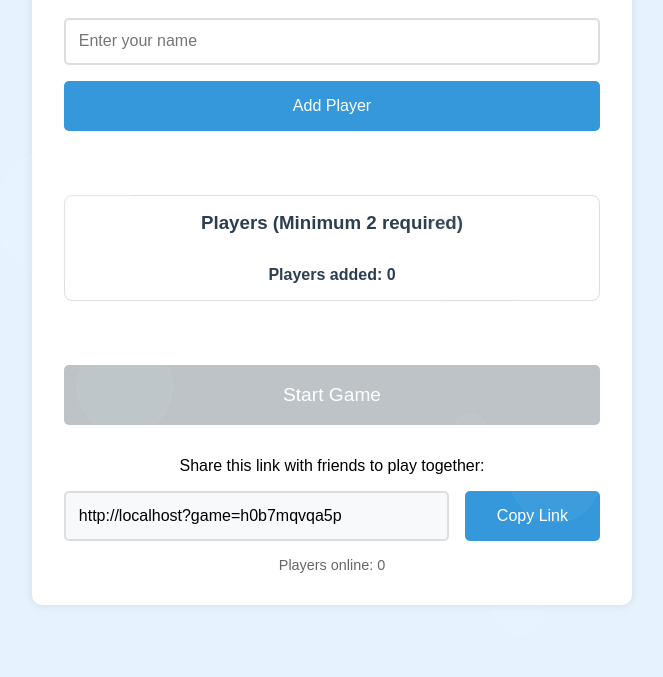
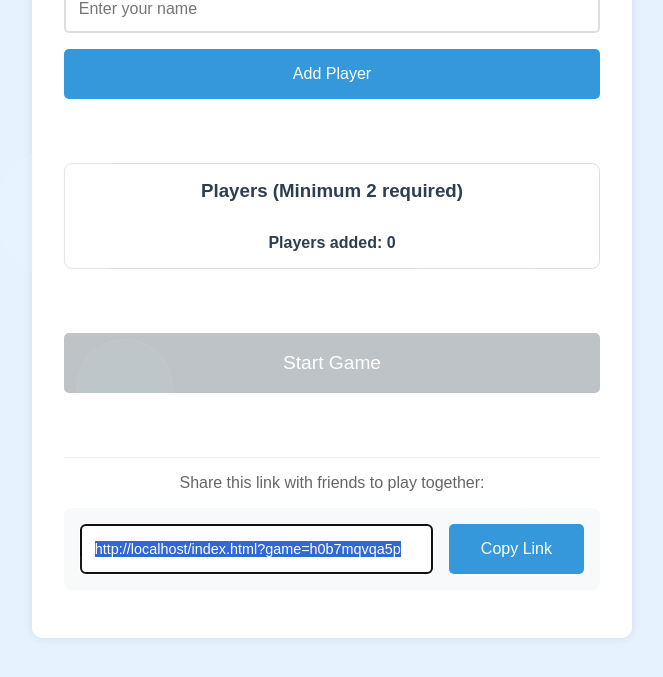
Before and after one commit to eggplus84/wordmasteer, a plain HTML site: page index.html in a window 1280 px wide. Both pictures are taken after a click on the button "Copy Link". Shown: the part 143-820 px from the top of the page, without its empty margins (308-971 px from the left). Drawn offline with Linux system fonts and the light colour scheme.

Commit message:
Add files via upload

```diff
--- a/index.html
+++ b/index.html
@@ -30,7 +30,6 @@
                     <input type="text" id="gameLink" readonly>
                     <button id="copyLink" class="btn">Copy Link</button>
                 </div>
-                <p class="players-online">Players online: <span id="playerCount">0</span></p>
             </div>
         </div>
     </div>
--- a/script.js
+++ b/script.js
@@ -12,7 +12,7 @@ document.addEventListener('DOMContentLoaded', function() {
 
     // Generate a unique game ID
     const gameId = generateGameId();
-    const gameLink = `${window.location.origin}?game=${gameId}`;
+    const gameLink = generateGameLink();
     gameLinkInput.value = gameLink;
 
     // Check if user came from a shared link
@@ -22,6 +22,14 @@ document.addEventListener('DOMContentLoaded', function() {
     if (joinGameId) {
         // User is joining an existing game
         console.log('Joining game:', joinGameId);
+        document.querySelector('h1').textContent = 'Join Word Master Game';
+        const joinMessage = document.createElement('p');
+        joinMessage.className = 'join-message';
+        joinMessage.textContent = 'You are joining an existing game';
+        document.querySelector('.welcome-section').insertBefore(
+            joinMessage,
+            document.querySelector('.player-setup')
+        );
     }
 
     addPlayerButton.addEventListener('click', () => {
@@ -85,6 +93,12 @@ document.addEventListener('DOMContentLoaded', function() {
         return Math.random().toString(36).substring(2, 15);
     }
 
+    function generateGameLink() {
+        const baseUrl = window.location.origin + window.location.pathname;
+        const gameLink = `${baseUrl}?game=${gameId}`;
+        return gameLink;
+    }
+
     function startGame(playersList, gameId) {
         console.log(`Starting game with players:`, playersList);
         console.log(`Game ID: ${gameId}`);
@@ -133,4 +147,28 @@ document.addEventListener('DOMContentLoaded', function() {
 
     // Decrease interval from 20000ms to 15000ms for more frequent bubble creation
     setInterval(createBubbles, 15000);
+
+    // Update the copy link functionality
+    copyLinkButton.addEventListener('click', async () => {
+        try {
+            await navigator.clipboard.writeText(gameLink);
+            copyLinkButton.textContent = 'Copied!';
+            setTimeout(() => {
+                copyLinkButton.textContent = 'Copy Link';
+            }, 2000);
+        } catch (err) {
+            // Fallback for browsers that don't support clipboard API
+            gameLinkInput.select();
+            document.execCommand('copy');
+            copyLinkButton.textContent = 'Copied!';
+            setTimeout(() => {
+                copyLinkButton.textContent = 'Copy Link';
+            }, 2000);
+        }
+    });
+
+    // Add click-to-select functionality for the game link input
+    gameLinkInput.addEventListener('click', function() {
+        this.select();
+    });
 });
--- a/styles.css
+++ b/styles.css
@@ -69,11 +69,40 @@ input[type="text"] {
     display: flex;
     gap: 1rem;
     margin: 1rem 0;
+    background-color: #f8f9fa;
+    padding: 1rem;
+    border-radius: 8px;
 }
 
 #gameLink {
     flex: 1;
-    background-color: #f8f9fa;
+    padding: 0.8rem;
+    border: 2px solid #ddd;
+    border-radius: 5px;
+    font-size: 0.9rem;
+    background-color: white;
+    cursor: text;
+    color: #666;
+}
+
+.join-message {
+    color: #2ecc71;
+    font-weight: bold;
+    margin-bottom: 1rem;
+    padding: 0.5rem;
+    background-color: #eafaf1;
+    border-radius: 5px;
+}
+
+.multiplayer-options {
+    margin-top: 2rem;
+    padding-top: 1rem;
+    border-top: 1px solid #eee;
+}
+
+.multiplayer-options p {
+    color: #666;
+    margin-bottom: 0.5rem;
 }
 
 .players-online {
```
